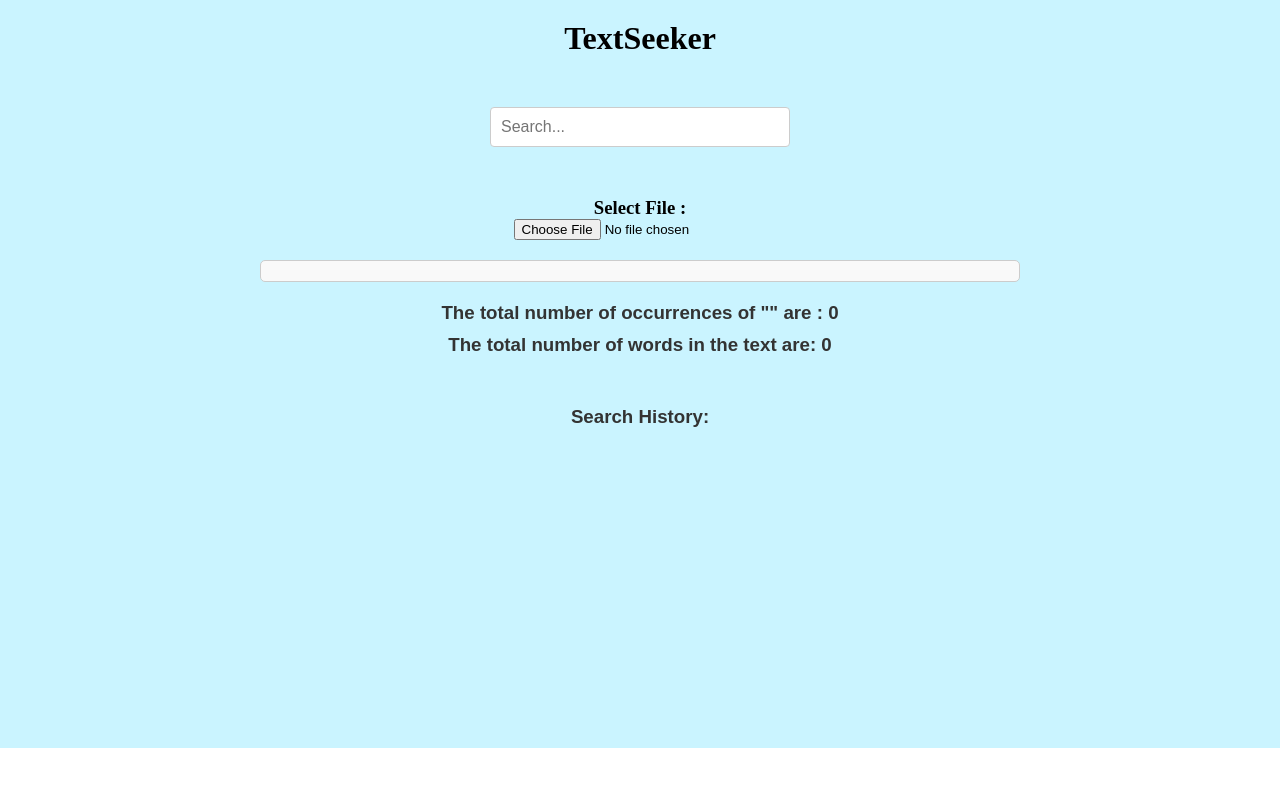
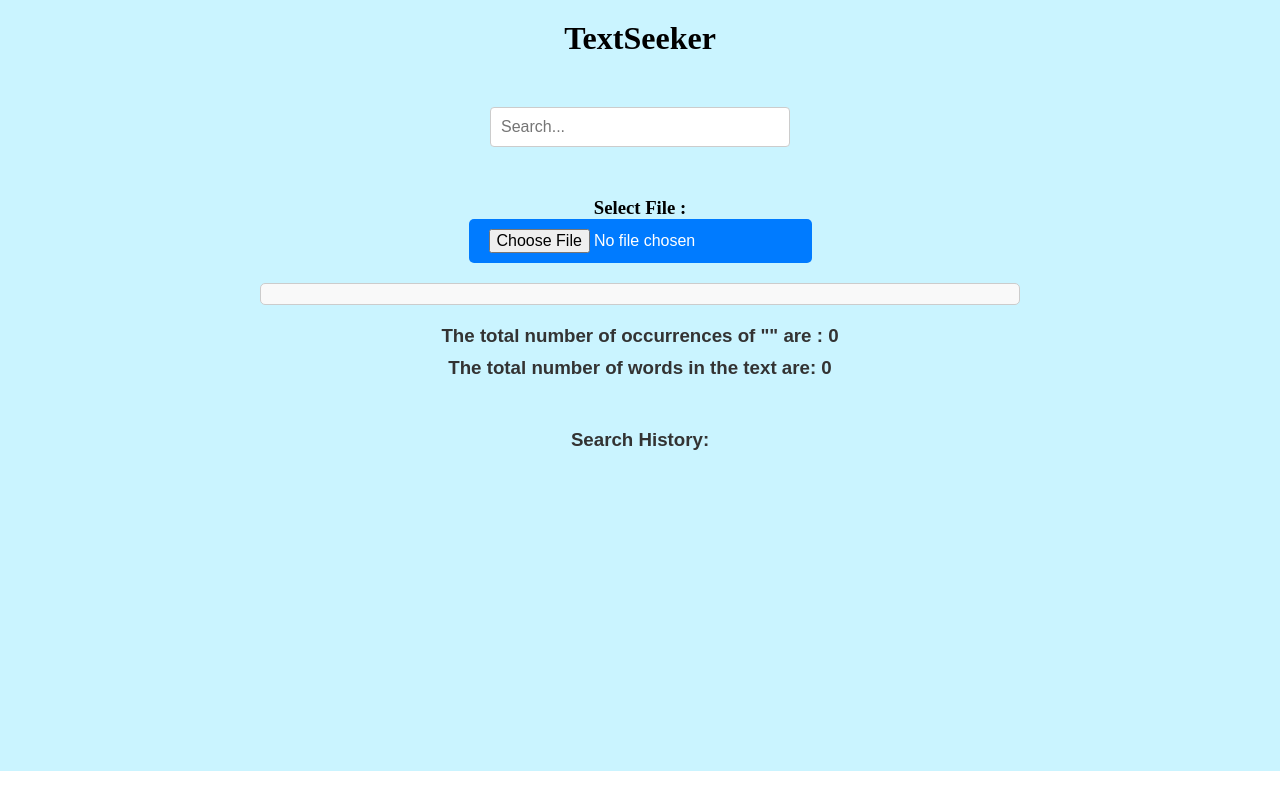
Before and after one commit to HimanshuSingh-08/TextSeeker, a React (Vite) app: page / in a window 1280 px wide. Built offline with nearby package versions, Linux system fonts and the light colour scheme.

Commit message:
added styling to input file button

```diff
--- a/src/CSS/SearchBar.css
+++ b/src/CSS/SearchBar.css
@@ -69,3 +69,24 @@
     padding: 0 20px;
   }
 }
+
+/* Style for the file input */
+.file-input {
+  display: inline-block;
+  padding: 10px 20px;
+  font-size: 16px;
+  color: #fff;
+  background-color: #007bff;
+  border: none;
+  border-radius: 5px;
+  cursor: pointer;
+  transition: background-color 0.3s;
+}
+
+.file-input:hover {
+  background-color: #0056b3;
+}
+
+.file-input:active {
+  background-color: #004080;
+}
--- a/src/Components/SearchBar.jsx
+++ b/src/Components/SearchBar.jsx
@@ -83,6 +83,7 @@ export default function SearchBar() {
       <input
         ref={fileInputRef}
         type="file"
+        className="file-input"
         style={{ display: "none" }} // Hide the file input
         onChange={(e) => console.log("File selected:", e.target.files[0])}
       />
```
